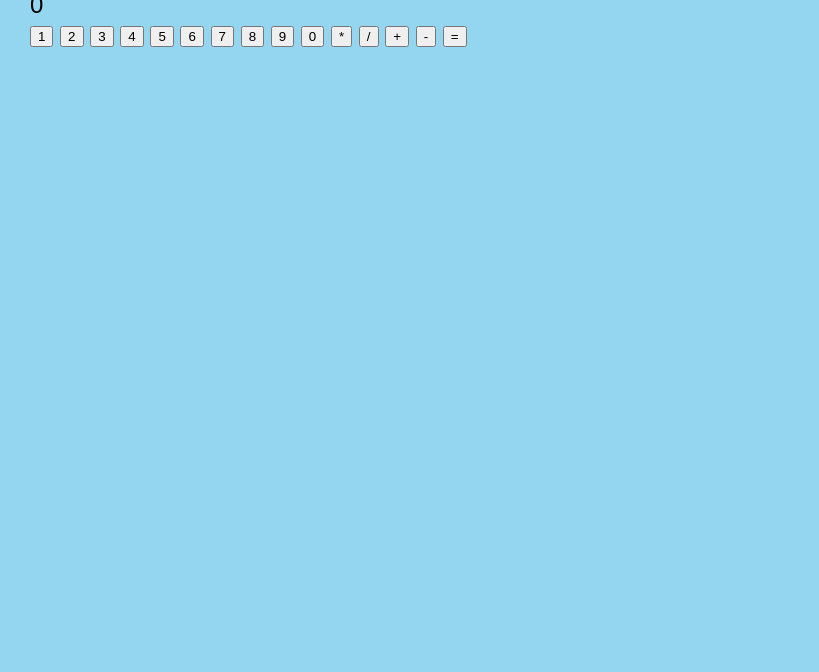
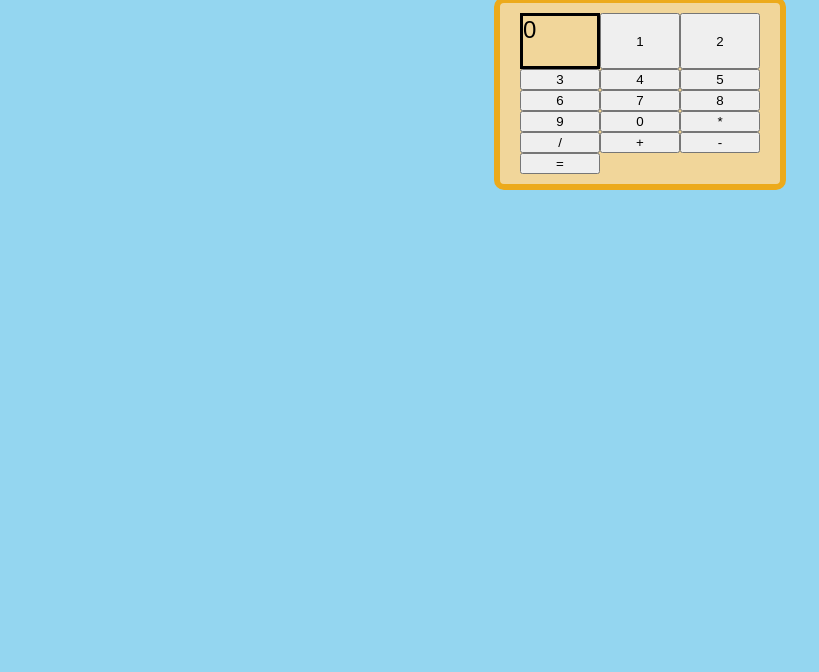
Before and after one commit to antwon-smith/calculator, a plain HTML site: page index.html in a window 1280 px wide. Shown: the part 128-800 px from the top of the page, without its empty margins (0-819 px from the left). Drawn offline with Linux system fonts and the light colour scheme.

Commit message:
Adds wrapper styling to styles.css

```diff
--- a/styles.css
+++ b/styles.css
@@ -4,3 +4,25 @@ body {
     font-size: x-large;
     background-color: rgb(148, 214, 240);
 }
+
+.wrapper, h1 {
+    width: 240px;
+    margin: auto;
+    display: grid;
+    grid-template-columns: 80px 80px 80px;
+    border-radius: 10px;
+    padding: 20px 20px;
+}
+
+.wrapper {
+    background-color: rgb(241, 214, 154);
+    padding-top: 10px;
+    padding-bottom: 10px;
+    border: rgb(236, 170, 27) solid 6px;
+
+}
+
+.wrapper div {
+    border: black solid 3px;
+    height: 50px;
+}
```
